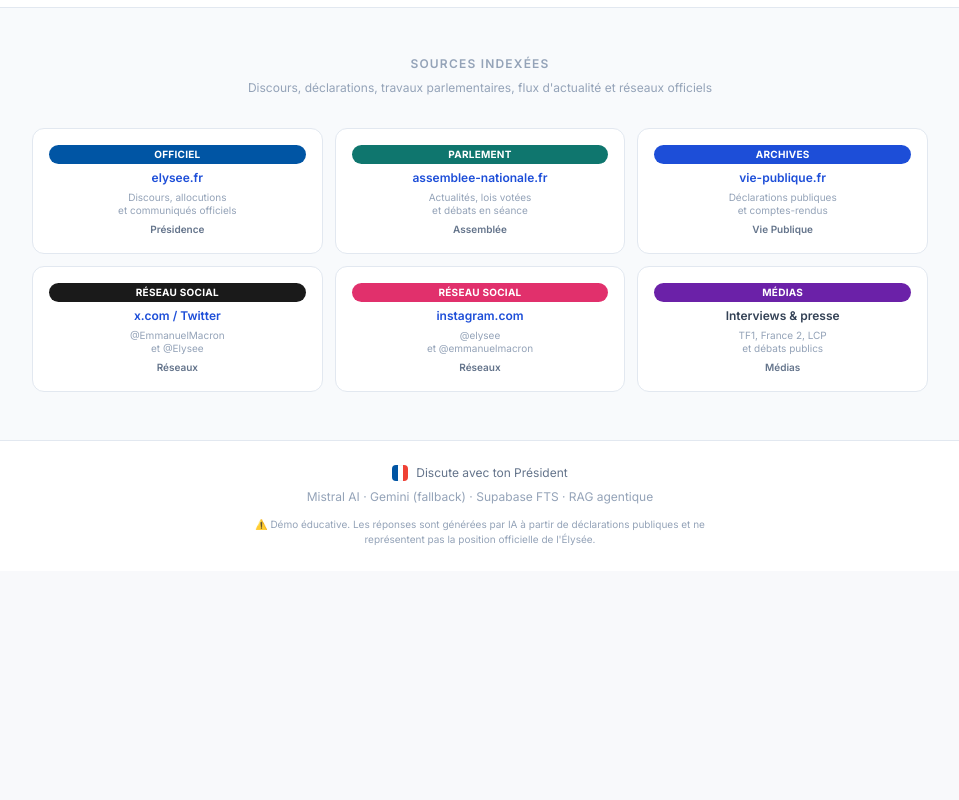
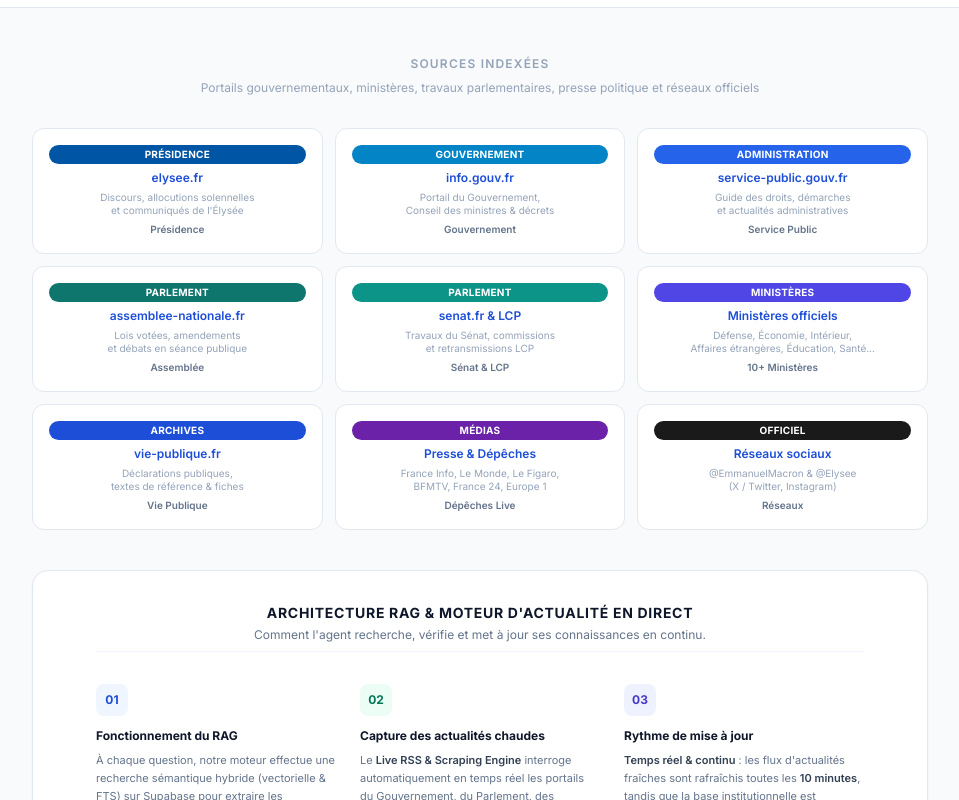
Before and after one commit to adrienlemoine35/discute-avec-ton-president, a React (Vite) app in the folder app/: page / in a window 1280 px wide. Shown: the part 1280-2080 px from the top of the page, without its empty margins (160-1119 px from the left). Before the commit the page ends 1851 px from the top, so only its background shows below. Built offline with nearby package versions, Linux system fonts and the light colour scheme; no server answers.

Commit message:
feat: add info.gouv, service-public, ministries sources, RAG architecture and update frequency explanation in UI

```diff
--- a/app/src/App.tsx
+++ b/app/src/App.tsx
@@ -85,56 +85,81 @@ export default function App() {
       <section className="border-t border-slate-200 bg-slate-50 py-12 px-5">
         <div className="max-w-4xl mx-auto">
           <h3 className="text-center text-xs font-semibold uppercase tracking-widest text-slate-400 mb-2">Sources indexées</h3>
-          <p className="text-center text-xs text-slate-400 mb-8">Discours, déclarations, travaux parlementaires, flux d'actualité et réseaux officiels</p>
-          <div className="grid grid-cols-2 sm:grid-cols-3 gap-3">
+          <p className="text-center text-xs text-slate-400 mb-8">Portails gouvernementaux, ministères, travaux parlementaires, presse politique et réseaux officiels</p>
+
+          <div className="grid grid-cols-2 sm:grid-cols-3 gap-3 mb-10">
             {[
               {
                 site: 'elysee.fr',
-                type: 'Officiel',
+                type: 'Présidence',
                 color: FR_BLUE,
-                detail: 'Discours, allocutions\net communiqués officiels',
+                detail: 'Discours, allocutions solennelles\net communiqués de l\'Élysée',
                 count: 'Présidence',
                 href: 'https://www.elysee.fr',
+              },
+              {
+                site: 'info.gouv.fr',
+                type: 'Gouvernement',
+                color: '#0284C7',
+                detail: 'Portail du Gouvernement,\nConseil des ministres & décrets',
+                count: 'Gouvernement',
+                href: 'https://www.info.gouv.fr',
+              },
+              {
+                site: 'service-public.gouv.fr',
+                type: 'Administration',
+                color: '#2563EB',
+                detail: 'Guide des droits, démarches\net actualités administratives',
+                count: 'Service Public',
+                href: 'https://www.service-public.gouv.fr',
               },
               {
                 site: 'assemblee-nationale.fr',
                 type: 'Parlement',
                 color: '#0F766E',
-                detail: 'Actualités, lois votées\net débats en séance',
+                detail: 'Lois votées, amendements\net débats en séance publique',
                 count: 'Assemblée',
                 href: 'https://www.assemblee-nationale.fr',
+              },
+              {
+                site: 'senat.fr & LCP',
+                type: 'Parlement',
+                color: '#0D9488',
+                detail: 'Travaux du Sénat, commissions\net retransmissions LCP',
+                count: 'Sénat & LCP',
+                href: 'https://www.senat.fr',
+              },
+              {
+                site: 'Ministères officiels',
+                type: 'Ministères',
+                color: '#4F46E5',
+                detail: 'Défense, Économie, Intérieur,\nAffaires étrangères, Éducation, Santé...',
+                count: '10+ Ministères',
+                href: 'https://www.defense.gouv.fr',
               },
               {
                 site: 'vie-publique.fr',
                 type: 'Archives',
                 color: '#1D4ED8',
-                detail: 'Déclarations publiques\net comptes-rendus',
+                detail: 'Déclarations publiques,\ntextes de référence & fiches',
                 count: 'Vie Publique',
                 href: 'https://www.vie-publique.fr',
               },
               {
-                site: 'x.com / Twitter',
-                type: 'Réseau social',
+                site: 'Presse & Dépêches',
+                type: 'Médias',
+                color: '#6B21A8',
+                detail: 'France Info, Le Monde, Le Figaro,\nBFMTV, France 24, Europe 1',
+                count: 'Dépêches Live',
+                href: 'https://www.francetvinfo.fr/politique.rss',
+              },
+              {
+                site: 'Réseaux sociaux',
+                type: 'Officiel',
                 color: '#1a1a1a',
-                detail: '@EmmanuelMacron\net @Elysee',
+                detail: '@EmmanuelMacron & @Elysee\n(X / Twitter, Instagram)',
                 count: 'Réseaux',
                 href: 'https://x.com/EmmanuelMacron',
-              },
-              {
-                site: 'instagram.com',
-                type: 'Réseau social',
-                color: '#E1306C',
-                detail: '@elysee\net @emmanuelmacron',
-                count: 'Réseaux',
-                href: 'https://www.instagram.com/elysee',
-              },
-              {
-                site: 'Interviews & presse',
-                type: 'Médias',
-                color: '#6B21A8',
-                detail: 'TF1, France 2, LCP\net débats publics',
-                count: 'Médias',
-                href: null,
               },
             ].map((s) => (
               <div key={s.site} className="bg-white rounded-xl border border-slate-200 p-4 text-center flex flex-col gap-1.5">
@@ -154,6 +179,53 @@ export default function App() {
               </div>
             ))}
           </div>
+
+          {/* ── Explication Architecture RAG & Mises à jour ─────────────────── */}
+          <div className="bg-white rounded-2xl border border-slate-200 p-6 sm:p-8 text-left shadow-sm">
+            <div className="max-w-3xl mx-auto space-y-6">
+              <div className="text-center pb-2 border-b border-slate-100">
+                <h4 className="text-sm font-bold text-slate-900 uppercase tracking-wider mb-1">
+                  Architecture RAG & Moteur d'actualité en direct
+                </h4>
+                <p className="text-xs text-slate-500">
+                  Comment l'agent recherche, vérifie et met à jour ses connaissances en continu.
+                </p>
+              </div>
+
+              <div className="grid sm:grid-cols-3 gap-6 pt-2">
+                <div className="space-y-2">
+                  <div className="inline-flex items-center justify-center w-8 h-8 rounded-lg bg-blue-50 text-blue-700 font-bold text-xs mb-1">
+                    01
+                  </div>
+                  <h5 className="text-xs font-bold text-slate-900">Fonctionnement du RAG</h5>
+                  <p className="text-[11px] text-slate-500 leading-relaxed">
+                    À chaque question, notre moteur effectue une recherche sémantique hybride (vectorielle & FTS) sur Supabase pour extraire les déclarations, textes de loi et discours officiels les plus probants.
+                  </p>
+                </div>
+
+                <div className="space-y-2">
+                  <div className="inline-flex items-center justify-center w-8 h-8 rounded-lg bg-emerald-50 text-emerald-700 font-bold text-xs mb-1">
+                    02
+                  </div>
+                  <h5 className="text-xs font-bold text-slate-900">Capture des actualités chaudes</h5>
+                  <p className="text-[11px] text-slate-500 leading-relaxed">
+                    Le <span className="font-semibold text-slate-700">Live RSS & Scraping Engine</span> interroge automatiquement en temps réel les portails du Gouvernement, du Parlement, des ministères et des agences de presse politique française.
+                  </p>
+                </div>
+
+                <div className="space-y-2">
+                  <div className="inline-flex items-center justify-center w-8 h-8 rounded-lg bg-indigo-50 text-indigo-700 font-bold text-xs mb-1">
+                    03
+                  </div>
+                  <h5 className="text-xs font-bold text-slate-900">Rythme de mise à jour</h5>
+                  <p className="text-[11px] text-slate-500 leading-relaxed">
+                    <strong className="font-semibold text-slate-700">Temps réel & continu</strong> : les flux d'actualités fraîches sont rafraîchis toutes les <strong className="font-semibold text-slate-700">10 minutes</strong>, tandis que la base institutionnelle est synchronisée quotidiennement.
+                  </p>
+                </div>
+              </div>
+            </div>
+          </div>
+
         </div>
       </section>
 
```
Also changed, not shown: 1 other file (tests, documents, lock files or other folders).
